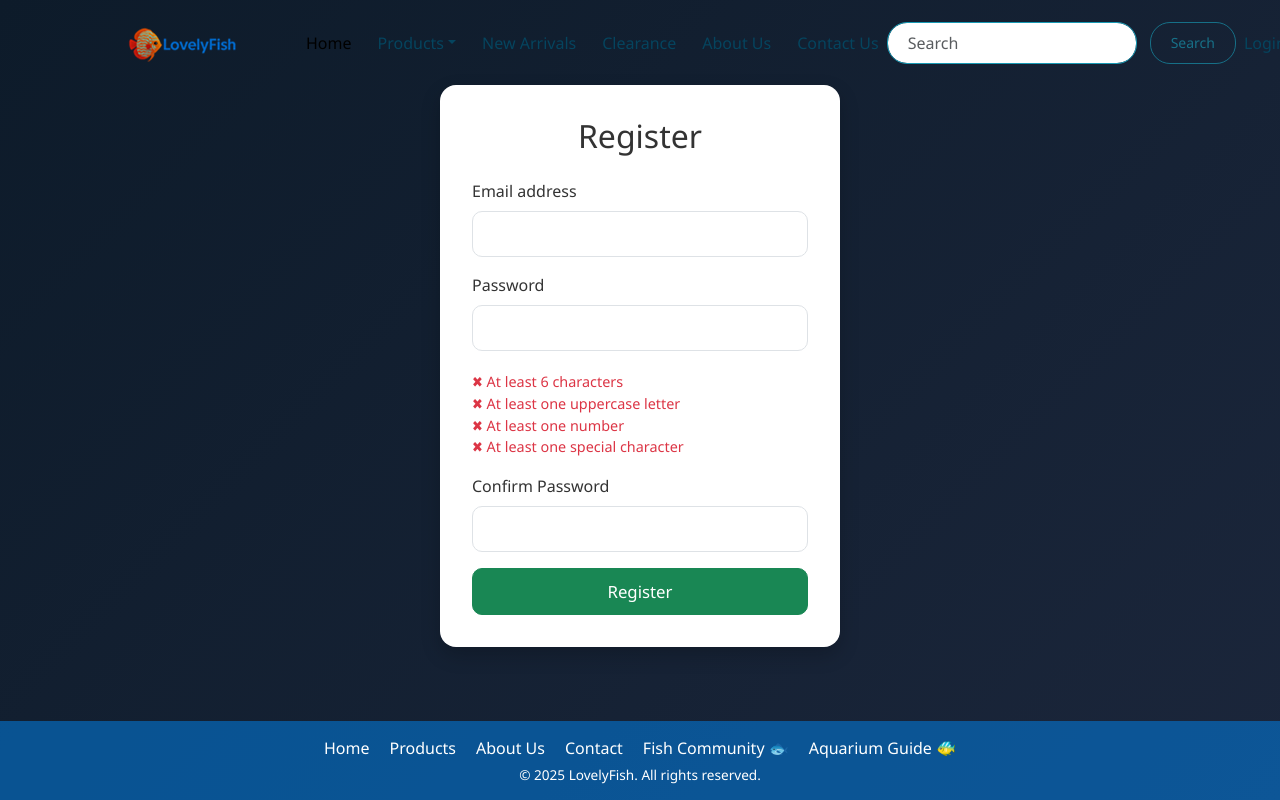
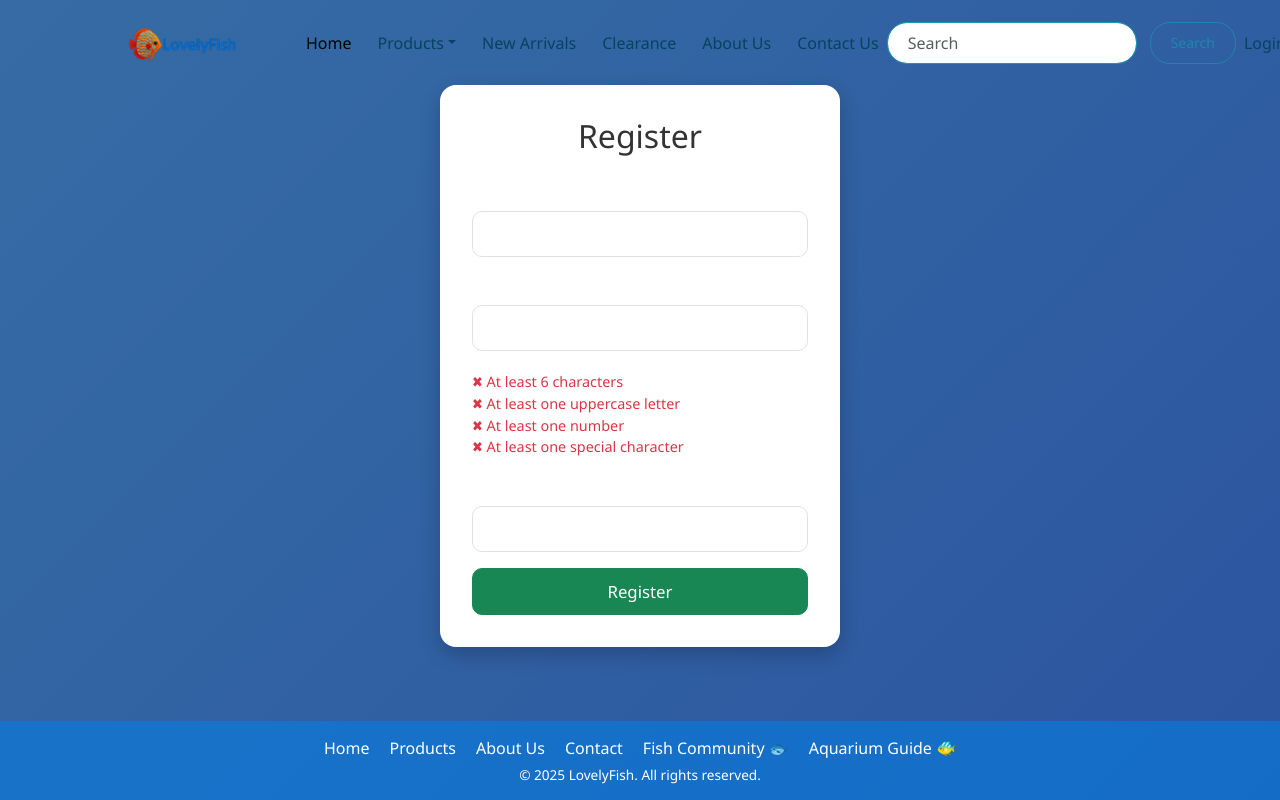
Before and after one commit to trinazhang2024/LovelyFish, a React (Create React App) app in the folder react-lovelyfish/: page /register in a window 1280 px wide. Shown: the top 800 px of the page. Built offline with nearby package versions, Linux system fonts and the light colour scheme; no server answers.

Commit message:
global.css updated

```diff
--- a/react-lovelyfish/src/pages/Login/Login.css
+++ b/react-lovelyfish/src/pages/Login/Login.css
@@ -1,10 +1,4 @@
-/* Body and html full height for centering */
-html, body {
-  height: 100%;
-  margin: 0;
-  font-family: 'Segoe UI', Tahoma, Geneva, Verdana, sans-serif;
-  background: linear-gradient(135deg,#59a3b6, #376c79); /* Gradient background */
-}
+
 
 /* Center container vertically and horizontally */
 .container.d-flex {
--- a/react-lovelyfish/src/pages/Register/Register.css
+++ b/react-lovelyfish/src/pages/Register/Register.css
@@ -1,14 +1,6 @@
 /* ===================== */
 /* Full-Screen Modern Register Page */
 /* ===================== */
-
-/* Body and html full height for centering */
-html, body {
-  height: 100%;
-  margin: 0;
-  font-family: 'Segoe UI', Tahoma, Geneva, Verdana, sans-serif;
-  background: linear-gradient(135deg,#0d1b2a, #1b263b); /* Gradient background */
-}
 
 /* Center container vertically and horizontally */
 .container.d-flex {
--- a/react-lovelyfish/src/styles/global.css
+++ b/react-lovelyfish/src/styles/global.css
@@ -4,13 +4,19 @@
   box-sizing: border-box;
 }
 
-body {
-  background-color:#e6f2f7;
-  color: #333;
+/* Global body & html full height + dark blue gradient */
+html, body {
+  height: 100%;
+  margin: 0;
+  font-family: 'Segoe UI', Tahoma, Geneva, Verdana, sans-serif;
+  background: linear-gradient(135deg, #366ca5, #2c55a0); /* Dark blue gradient */
+  color: #fff;
 }
 
+/* Reset link and list styles */
 a {
   text-decoration: none;
+  color: inherit;
 }
 
 li {
```
